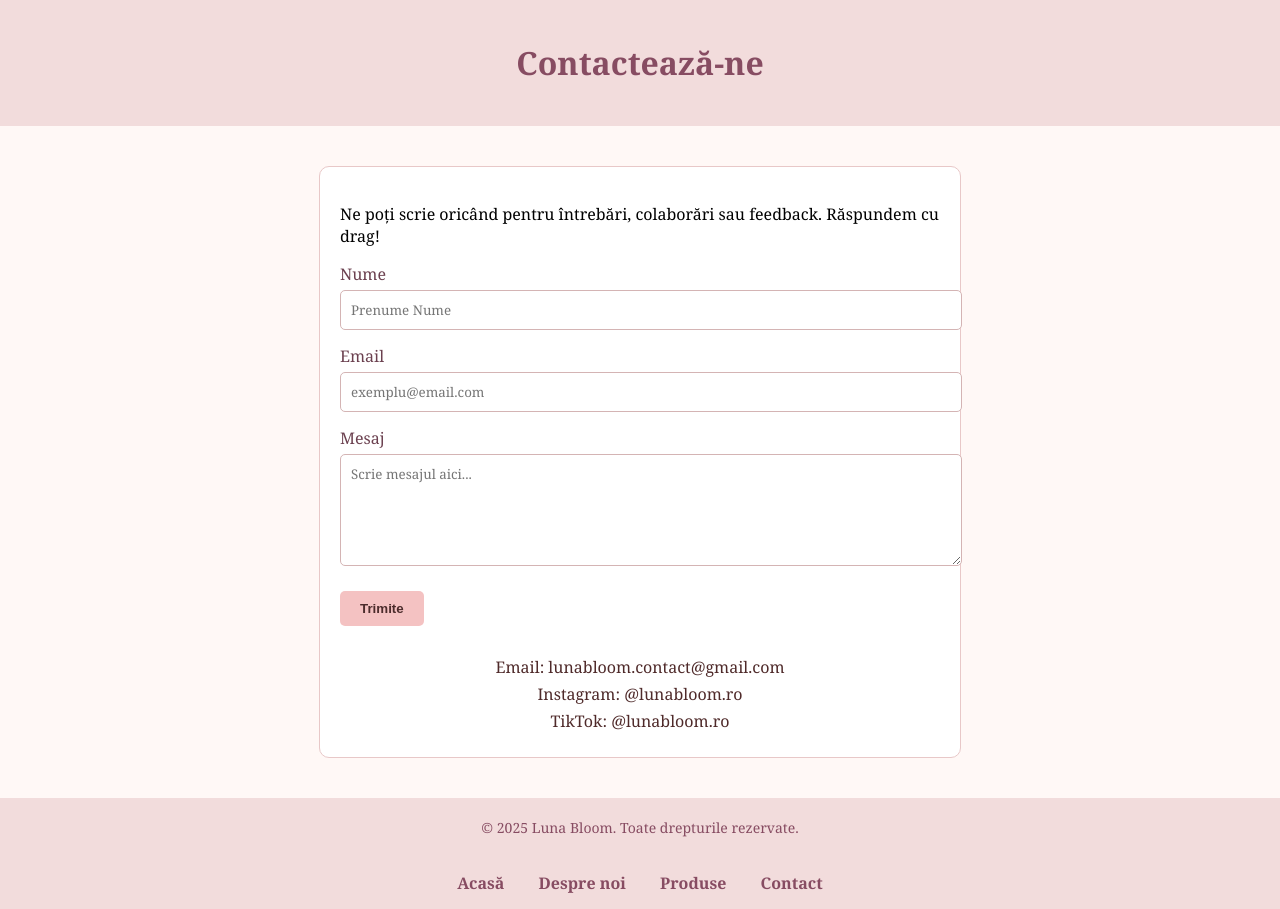
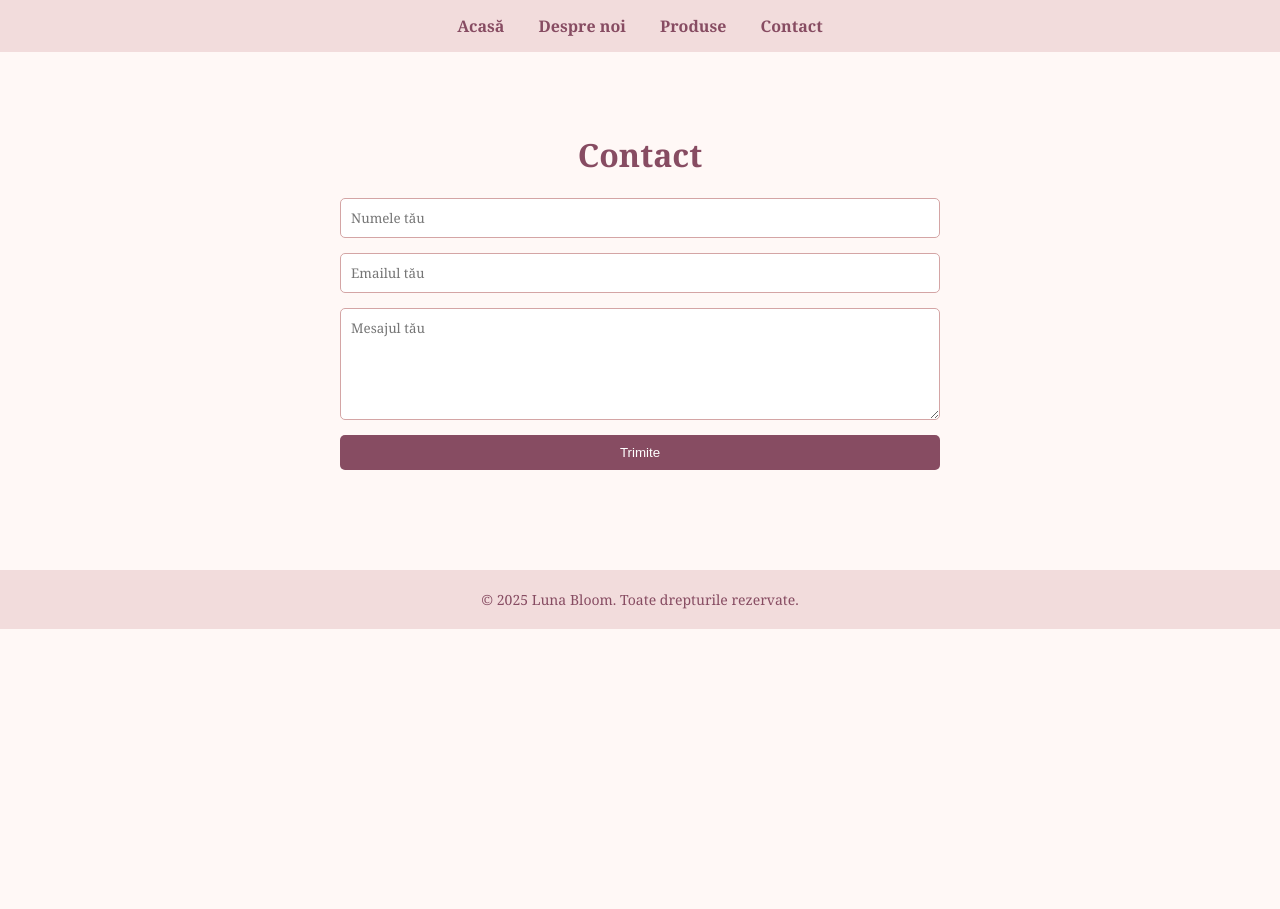
Before and after one commit to AlexandraaStoian/luna-bloom, a plain HTML site: page contact.html in a window 1280 px wide. After the commit the page ends 800 px from the top, so only its background shows below. Drawn offline with Linux system fonts and the light colour scheme.

Commit message:
Update contact.html

```diff
--- a/contact.html
+++ b/contact.html
@@ -11,98 +11,84 @@
       padding: 0;
     }
 
-    header {
+    nav {
       background-color: #f2dcdc;
-      padding: 20px;
+      padding: 15px;
       text-align: center;
+    }
+
+    nav a {
+      margin: 0 15px;
+      text-decoration: none;
+      color: #874c62;
+      font-weight: bold;
+    }
+
+    main {
+      padding: 60px 20px;
+      max-width: 600px;
+      margin: auto;
     }
 
     h1 {
       color: #874c62;
+      text-align: center;
     }
 
-    .container {
-      max-width: 600px;
-      margin: 40px auto;
-      padding: 20px;
-      background-color: #ffffff;
-      border: 1px solid #e8c8c8;
-      border-radius: 10px;
-    }
-
-    label {
-      display: block;
-      margin-top: 15px;
-      color: #6b404f;
+    form {
+      display: flex;
+      flex-direction: column;
+      gap: 15px;
     }
 
     input, textarea {
-      width: 100%;
       padding: 10px;
-      margin-top: 5px;
-      border: 1px solid #d4b4b4;
+      font-family: 'Georgia', serif;
+      border: 1px solid #d4a5a5;
       border-radius: 5px;
-      font-family: inherit;
     }
 
     button {
-      background-color: #f4c2c2;
-      color: #4c2c2c;
+      background-color: #874c62;
+      color: white;
       border: none;
-      padding: 10px 20px;
-      margin-top: 20px;
+      padding: 10px;
+      cursor: pointer;
       border-radius: 5px;
-      cursor: pointer;
-      font-weight: bold;
     }
 
-    .info {
-      margin-top: 30px;
+    footer {
+      background-color: #f2dcdc;
       text-align: center;
-      color: #4f2a2a;
-    }
-
-    .info p {
-      margin: 5px;
+      padding: 20px;
+      color: #874c62;
+      font-size: 14px;
+      margin-top: 40px;
     }
   </style>
 </head>
 <body>
 
-<header>
-  <h1>Contactează-ne</h1>
-</header>
+<nav>
+  <a href="index.html">Acasă</a>
+  <a href="despre-noi.html">Despre noi</a>
+  <a href="produse.html">Produse</a>
+  <a href="contact.html">Contact</a>
+</nav>
 
-<div class="container">
-  <p>Ne poți scrie oricând pentru întrebări, colaborări sau feedback. Răspundem cu drag!</p>
-
+<main>
+  <h1>Contact</h1>
   <form>
-    <label for="nume">Nume</label>
-    <input type="text" id="nume" name="nume" placeholder="Prenume Nume">
-
-    <label for="email">Email</label>
-    <input type="email" id="email" name="email" placeholder="exemplu@email.com">
-
-    <label for="mesaj">Mesaj</label>
-    <textarea id="mesaj" name="mesaj" rows="5" placeholder="Scrie mesajul aici..."></textarea>
-
+    <input type="text" placeholder="Numele tău">
+    <input type="email" placeholder="Emailul tău">
+    <textarea rows="5" placeholder="Mesajul tău"></textarea>
     <button type="submit">Trimite</button>
   </form>
+</main>
 
-  <div class="info">
-    <p>Email: lunabloom.contact@gmail.com</p>
-    <p>Instagram: @lunabloom.ro</p>
-    <p>TikTok: @lunabloom.ro</p>
-  </div>
-</div>
-<footer style="background-color: #f2dcdc; text-align: center; padding: 20px; color: #874c62; font-size: 14px;">
+<footer>
   &copy; 2025 Luna Bloom. Toate drepturile rezervate.
 </footer>
+
 </body>
-  <nav style="background-color: #f2dcdc; padding: 15px; text-align: center;">
-  <a href="index.html" style="margin: 0 15px; text-decoration: none; color: #874c62; font-weight: bold;">Acasă</a>
-  <a href="despre-noi.html" style="margin: 0 15px; text-decoration: none; color: #874c62; font-weight: bold;">Despre noi</a>
-  <a href="produse.html" style="margin: 0 15px; text-decoration: none; color: #874c62; font-weight: bold;">Produse</a>
-  <a href="contact.html" style="margin: 0 15px; text-decoration: none; color: #874c62; font-weight: bold;">Contact</a>
-</nav>
 </html>
```
